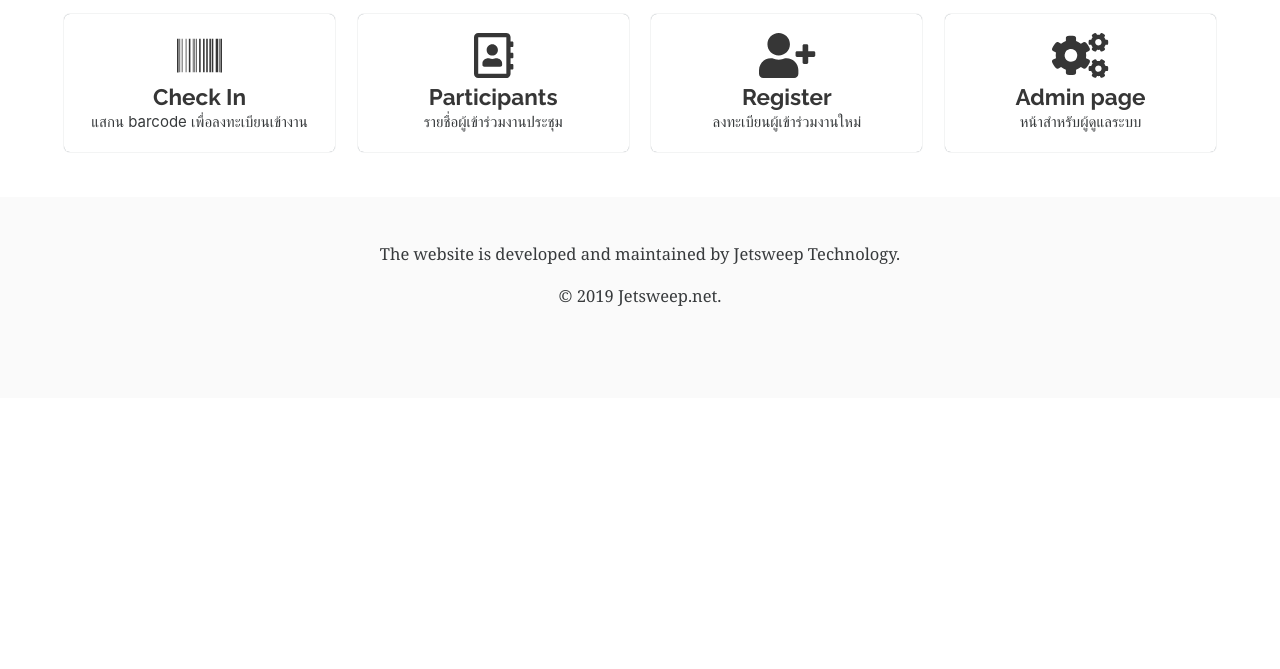
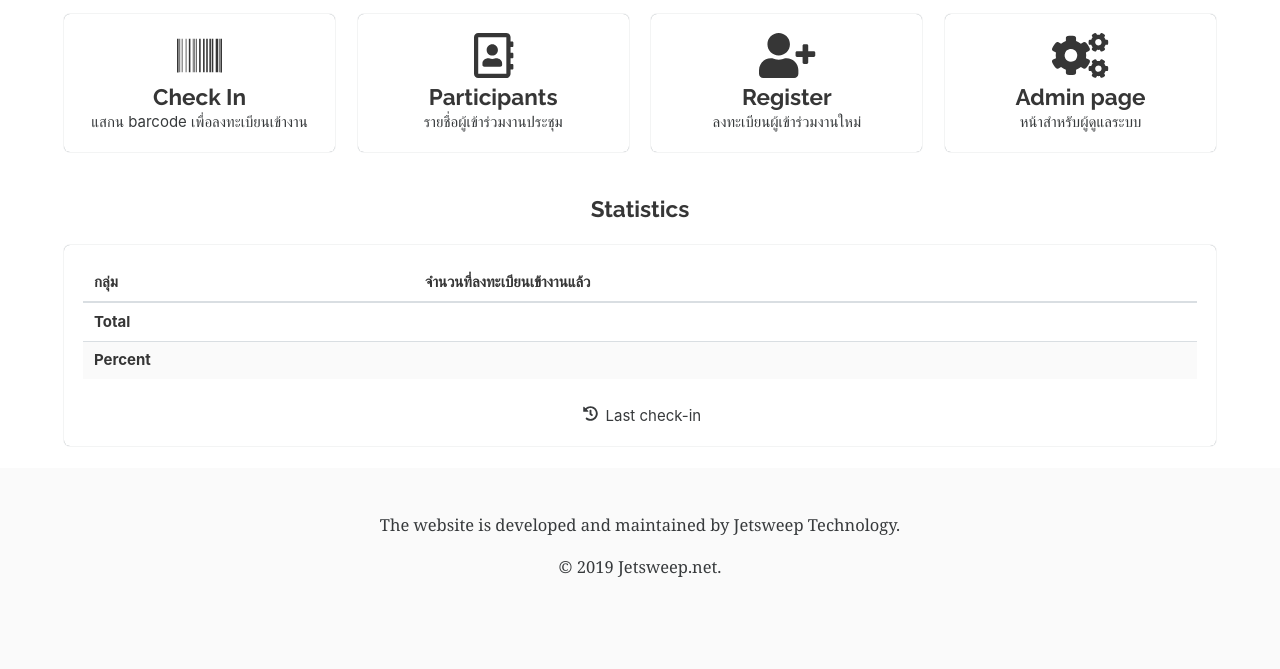
Before and after one commit to likit/anherf, a Flask app: template app/templates/index.html in a window 1280 px wide. Shown: the part 148-817 px from the top of the page. Before the commit the page ends 454 px from the top, so only its background shows below. Run offline with Flask 2, Linux system fonts and the light colour scheme; the template is opened without the code that fills it, so the values that code supplies are empty; some libraries are stand-ins or nearby versions.

Commit message:
added view that calculates the statistics
added the summary table to the index page

```diff
--- a/app/main.py
+++ b/app/main.py
@@ -5,6 +5,8 @@ import datetime
 import click
 from sys import stderr
 import barcode
+import pandas as pd
+import numpy as np
 import pytz
 from barcode.writer import ImageWriter
 from flask import (Flask, jsonify, render_template,
@@ -52,7 +54,7 @@ admin.add_view(ModelView(Role, db.session))
 
 
 def timezoned(value):
-    return value.astimezone(pytz.timezone('Asia/Bangkok')).strftime('%d-%m-%Y %H:%M:%S')
+    return value.astimezone(pytz.timezone('Asia/Bangkok')).strftime('%d %b %Y, %H:%M:%S')
 
 app.jinja_env.filters['timezoned'] = timezoned
 
@@ -131,8 +133,28 @@ def scan():
 @app.route('/')
 @app.route('/register')
 def show_register():
-    # participants = Participant.query.all()
-    return render_template('index.html')
+    checkins = CheckIn.query.all()
+    all_regs_count = Registration.query.count()
+    data = []
+    for chk in checkins:
+        data.append([
+            chk.registration.participant.id,
+            chk.registration.participant.role.desc,
+            chk.checked_at.date(),
+        ])
+
+    df = pd.DataFrame(data, columns=['pid', 'role', 'checkin_date'])
+    df = df.drop_duplicates('pid')
+    summary = df.groupby('role').checkin_date.count()
+    summary = summary.apply(int)
+    last_checkin = checkins[-1]
+    print(summary)
+    return render_template('index.html',
+                           checkins=checkins,
+                           summary=summary,
+                           last_checkin=last_checkin,
+                           all_regs_count=all_regs_count,
+                           )
 
 
 @app.route('/register/mail')
@@ -280,6 +302,7 @@ from .load_data import load
 def load_data(inputfile):
     load(inputfile)
 
+
 @app.cli.command()
 @click.argument('id')
 def gen_barcode(id):
--- a/app/templates/index.html
+++ b/app/templates/index.html
@@ -61,6 +61,40 @@
     </div>
 </section>
 <section>
+    <div class="container has-text-centered">
+        <h1 class="title is-size-4">Statistics</h1>
+        <div class="box">
+            <table class="table is-striped is-fullwidth">
+                <thead>
+                    <th>กลุ่ม</th>
+                    <th>จำนวนที่ลงทะเบียนเข้างานแล้ว</th>
+                </thead>
+                <tbody>
+                    {% for key in summary.index %}
+                    <tr>
+                        <td>{{ key }}</td>
+                        <td>{{ summary[key] }}</td>
+                    </tr>
+                    {% endfor %}
+                    <tr>
+                        <td><strong>Total</strong></td>
+                        <td>{{ summary.sum() }}</td>
+                    </tr>
+                    <tr>
+                        <td><strong>Percent</strong></td>
+                        <td>{{ summary.sum()/all_regs_count*100 }}</td>
+                    </tr>
+                </tbody>
+            </table>
+            <span class="icon">
+                <i class="fas fa-history"></i>
+            </span>
+            <span>Last check-in {{ last_checkin.checked_at|timezoned }}</span>
+        </div>
+    </div>
+</section>
+<br>
+<section>
     <footer class="footer">
         <div class="content has-text-centered">
             <p>
```
